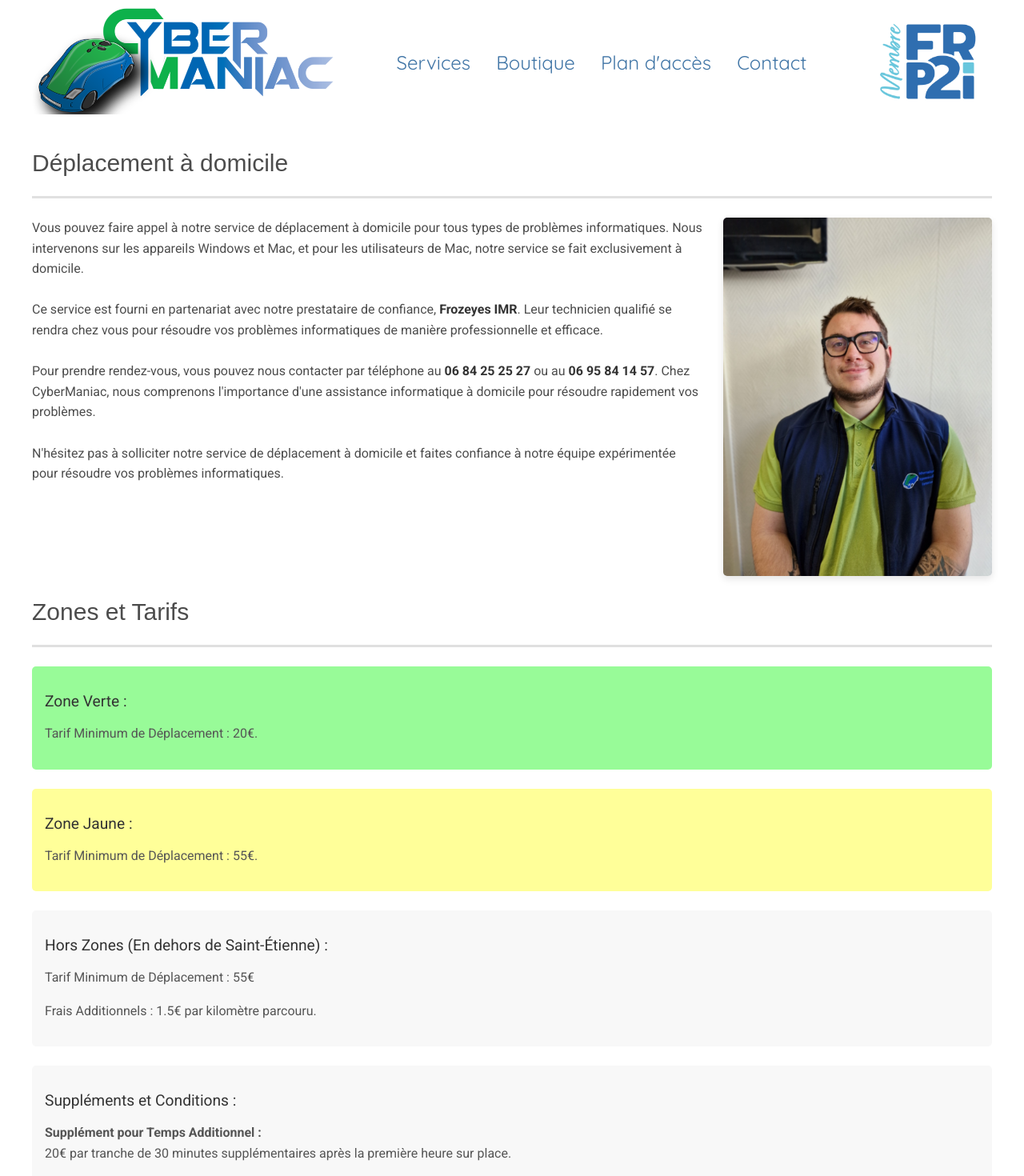
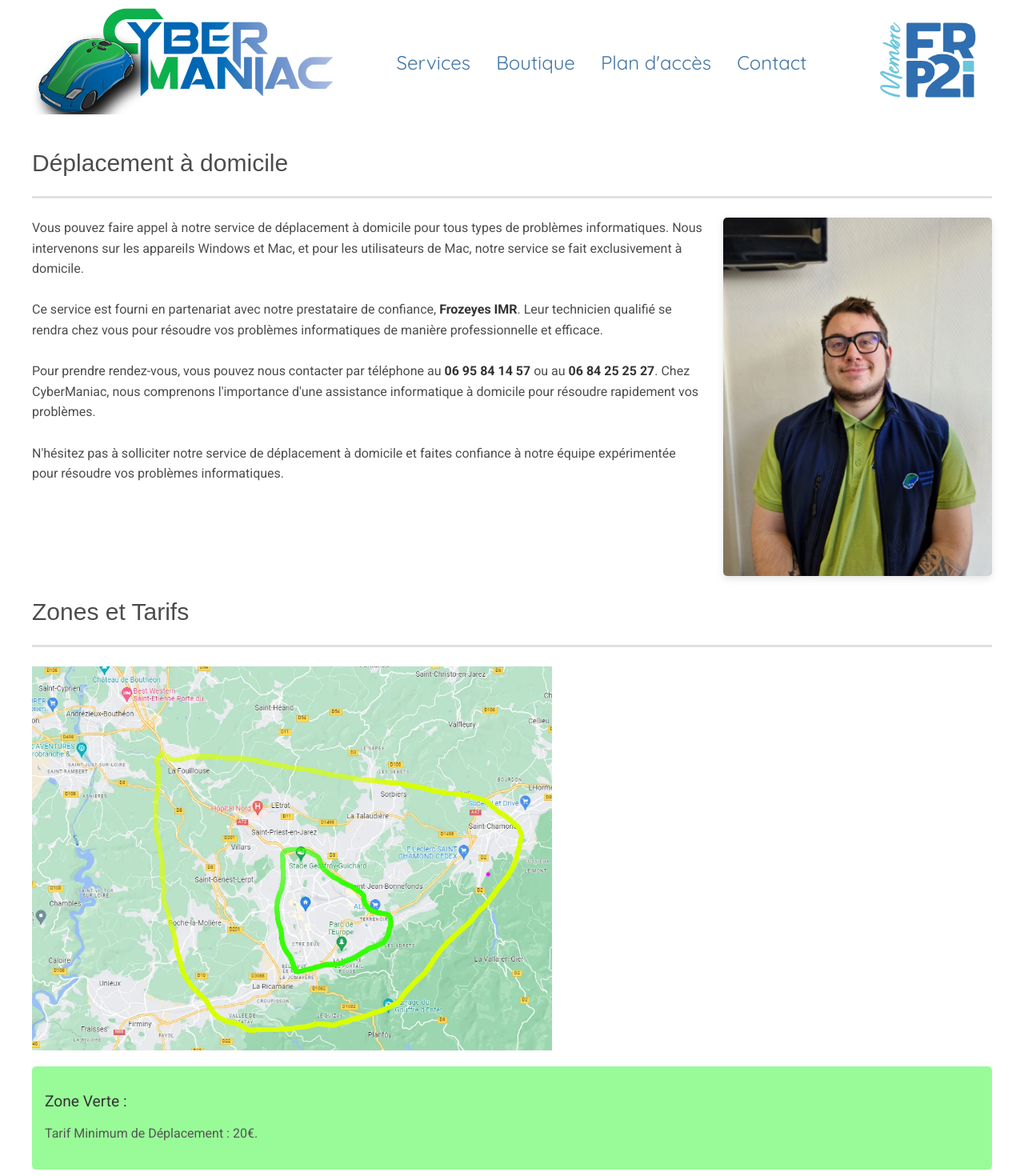
Before and after one commit to quent36987/cybermaniac, a SvelteKit app: page /about/domicile in a window 1280 px wide. Shown: the top 1470 px of the page at 80% size. Built offline with nearby package versions, Linux system fonts and the light colour scheme.

Commit message:
zone picture + link frp2i + carousel link

```diff
--- a/src/routes/Header.svelte
+++ b/src/routes/Header.svelte
@@ -1,5 +1,6 @@
 <script>
-	import { env } from '$env/dynamic/public'
+    import {env} from '$env/dynamic/public'
+
     let services = [
         {
             title: "Vente d'équipements",
@@ -27,6 +28,7 @@
         }
     ];
     let isDropdownOpen = false;
+
     function handleLinkClick(event, url) {
         event.preventDefault();  // Empêche la navigation immédiate
         isDropdownOpen = false; // Ferme le dropdown
@@ -37,13 +39,14 @@
 <header>
     <div class="media-1">
         <a class="logo" href="/">
-			<img src="/logo.png" alt="Company Logo" class="image" />
+            <img src="/logo.png" alt="Company Logo" class="image"/>
         </a>
     </div>
 
     <div class="media-2">
         <div class="link">
-			<div class="dropdown" on:click={() => isDropdownOpen = !isDropdownOpen} on:mouseleave={() => isDropdownOpen = false}>
+            <div class="dropdown" on:click={() => isDropdownOpen = !isDropdownOpen}
+                 on:mouseleave={() => isDropdownOpen = false}>
                 <a>Services</a>
                 <div class="dropdown-content {isDropdownOpen ? 'show' : ''}">
                     {#each services as service}
@@ -55,17 +58,20 @@
                     {/each}
                 </div>
             </div>
-			<a href="{env.PUBLIC_STORE_URL}">Boutique</a>
+            <a href="{env.PUBLIC_STORE_URL}" target="_blank">Boutique</a>
             <a href="/plan">Plan d'accès</a>
             <a href="/contact">Contact</a>
         </div>
-		<img src="/logoFRP2I.png" alt="FR2PI" class="FR2PI" />
+        <a href="https://www.frp2i.fr/" target="_blank">
+            <img src="/logoFRP2I.png" alt="FR2PI" class="FR2PI"/>
+        </a>
     </div>
 
 </header>
 
 <style>
     @import url('https://fonts.googleapis.com/css?family=Quicksand:400,500,700');
+
     header {
         display: flex;
         justify-content: space-between;
@@ -79,33 +85,32 @@
     }
 
 
-
     .logo {
         width: 30rem;
 
     }
 
-	.FR2PI{
+    .FR2PI {
         width: 10rem;
     }
 
-	@media (max-width : 650px) {
+    @media (max-width: 650px) {
         .FR2PI {
             width: 5rem;
             display: none;
         }
+
         .image {
             max-width: none;
         }
     }
 
-	.media-2{
+    .media-2 {
         display: flex;
         justify-content: space-between;
         align-items: center;
         flex: 1;
     }
-
 
 
     .link {
@@ -152,17 +157,19 @@
         color: #4075a6;
     }
 
-	@media (max-width : 650px) {
+    @media (max-width: 650px) {
         .media-1 {
             width: 100%;
             display: flex;
             justify-content: center;
             align-items: center;
         }
+
         header {
             display: block;
             padding: 0.5rem 3%;
         }
+
         .link {
             font-size: 0.9rem;
             gap: 1.5rem;
--- a/src/routes/about/domicile/+page.svelte
+++ b/src/routes/about/domicile/+page.svelte
@@ -14,8 +14,8 @@
             Leur technicien qualifié se rendra chez vous pour résoudre vos problèmes informatiques de manière
             professionnelle et efficace.<br/><br/>
 
-            Pour prendre rendez-vous, vous pouvez nous contacter par téléphone au <strong>06 84 25 25 27</strong> ou au
-            <strong>06 95 84 14 57</strong>. Chez CyberManiac, nous comprenons l'importance d'une assistance
+            Pour prendre rendez-vous, vous pouvez nous contacter par téléphone au <strong>06 95 84 14 57</strong> ou au
+            <strong>06 84 25 25 27</strong>. Chez CyberManiac, nous comprenons l'importance d'une assistance
             informatique à domicile pour résoudre rapidement vos problèmes.<br/><br/>
 
             N'hésitez pas à solliciter notre service de déplacement à domicile et faites confiance à notre équipe
@@ -23,12 +23,14 @@
         </div>
 
         <div class="images">
-			<img class="image" src="/about/domicile/image1.png" alt="Déplacement à domicile" />
+            <img class="image" src="/about/domicile/image1.png" alt="Déplacement à domicile"/>
         </div>
     </div>
 
     <div class="tariffs-wrapper">
         <div class="title">Zones et Tarifs</div>
+
+        <img class="image2" src="/about/domicile/image2.png" alt="Déplacement à domicile"/>
 
         <div class="tariff-section">
             <div class="zone" style="background-color: #98FB98;">
@@ -54,7 +56,9 @@
                     20€ par tranche de 30 minutes supplémentaires après la première heure sur place.</p>
 
                 <p><strong>Interruption du Service :</strong><br/>
-						Si la situation n'évolue pas après 2 heures sur place, le technicien se réserve le droit d'interrompre le rendez-vous pour éviter des frais supplémentaires et garantir un service de qualité.</p>
+                    Si la situation n'évolue pas après 2 heures sur place, le technicien se réserve le droit
+                    d'interrompre le rendez-vous pour éviter des frais supplémentaires et garantir un service de
+                    qualité.</p>
             </div>
         </div>
     </div>
@@ -94,6 +98,11 @@
 
     .images {
         flex: 1;
+    }
+
+    .image2 {
+        max-width: 650px;
+        margin-bottom: var(--spacing-m);
     }
 
     .image {
@@ -136,6 +145,7 @@
         color: #555;
         line-height: 1.6;
     }
+
     @media screen and (max-width: 500px) {
         .title {
             font-size: 1.2rem;
@@ -152,6 +162,10 @@
         .zone {
             font-size: 0.8rem;
         }
+
+        .image2 {
+            max-width: 100%;
+        }
     }
 
 </style>
```
Also changed, not shown: src/routes/+page.svelte (+21 -3 lines), static/about/domicile/image2.png (added). Lines whose indentation alone changed are shown as unchanged.
